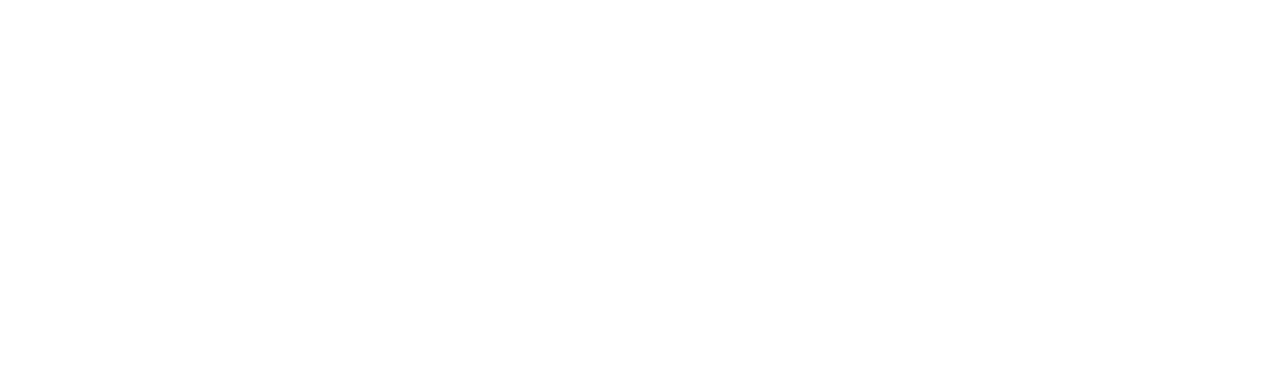
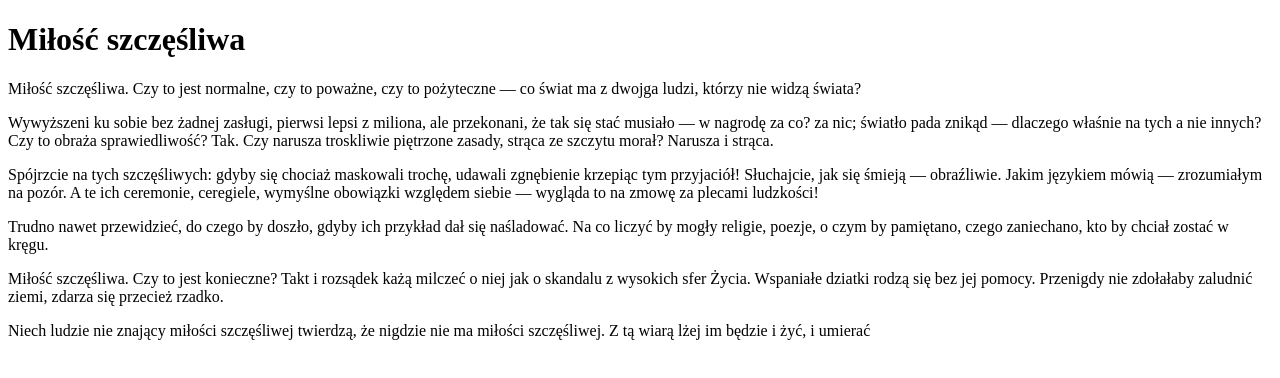
Before and after one commit to JoannaRed/Joanna, a plain HTML site: page index.html in a window 1280 px wide. Drawn offline with Linux system fonts and the light colour scheme.

Commit message:
Add text

```diff
--- a/index.html
+++ b/index.html
@@ -5,6 +5,42 @@
     <title>Projekt GIT</title>
 </head>
 <body>
+    <h1>Miłość szczęśliwa</h1>
+     <p>Miłość szczęśliwa. Czy to jest normalne,
+    czy to poważne, czy to pożyteczne —
+    co świat ma z dwojga ludzi,
+    którzy nie widzą świata?</p>
+    <p>Wywyższeni ku sobie bez żadnej zasługi,
+pierwsi lepsi z miliona, ale przekonani,
+że tak się stać musiało — w nagrodę za co? za nic;
+światło pada znikąd —
+dlaczego właśnie na tych a nie innych?
+Czy to obraża sprawiedliwość? Tak.
+Czy narusza troskliwie piętrzone zasady,
+strąca ze szczytu morał? Narusza i strąca.</p>
+    <p>Spójrzcie na tych szczęśliwych:
+gdyby się chociaż maskowali trochę,
+udawali zgnębienie krzepiąc tym przyjaciół!
+Słuchajcie, jak się śmieją — obraźliwie.
+Jakim językiem mówią — zrozumiałym na pozór.
+A te ich ceremonie, ceregiele,
+wymyślne obowiązki względem siebie —
+wygląda to na zmowę za plecami ludzkości!</p>
+    <p>Trudno nawet przewidzieć, do czego by doszło,
+gdyby ich przykład dał się naśladować.
+Na co liczyć by mogły religie, poezje,
+o czym by pamiętano, czego zaniechano,
+kto by chciał zostać w kręgu.</p>
+<p>Miłość szczęśliwa. Czy to jest konieczne?
+Takt i rozsądek każą milczeć o niej
+jak o skandalu z wysokich sfer Życia.
+Wspaniałe dziatki rodzą się bez jej pomocy.
+Przenigdy nie zdołałaby zaludnić ziemi,
+zdarza się przecież rzadko.</p>
+<p>Niech ludzie nie znający miłości szczęśliwej
+twierdzą, że nigdzie nie ma miłości szczęśliwej.
+Z tą wiarą lżej im będzie i żyć, i umierać</p>
+
 
 </body>
 </html>
```
Also changed, not shown: images mentor/2.jpg (added).
